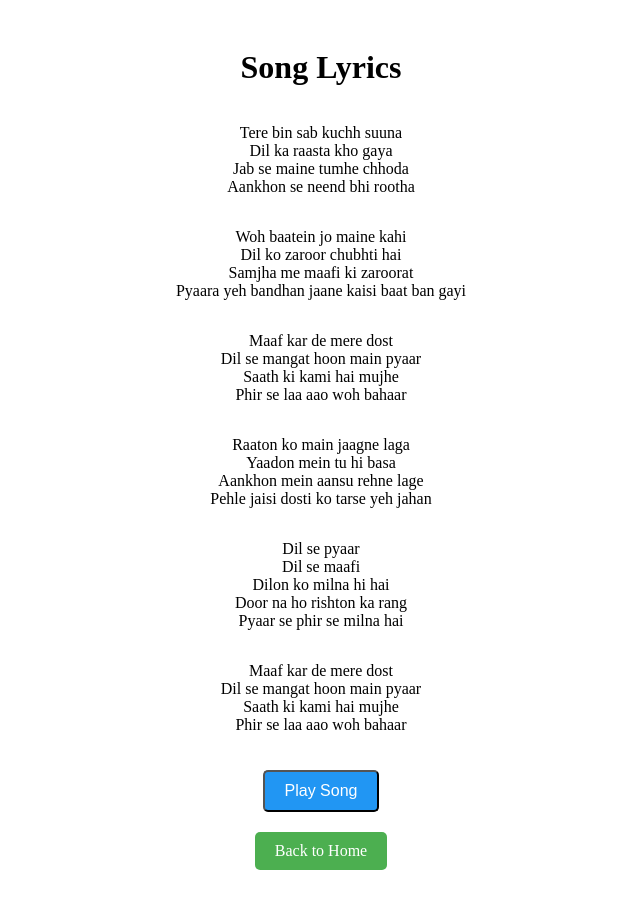
After one commit to lakshayjain99/apology, a Flask app: page /lyrics in a window 1280 px wide. The commit adds this page. Shown: the whole page, without its empty margins (319-959 px from the left). Run offline with Flask 3, Linux system fonts and the light colour scheme.

Commit message:
song lyrics page

```diff
--- a/app.py
+++ b/app.py
@@ -34,6 +34,10 @@ def index():
 @app.route('/context')
 def context():
     return render_template('context.html')
+
+@app.route('/lyrics')
+def lyrics():
+    return render_template('lyrics.html')
 
 @app.route('/play/<song_name>', methods=['POST'])
 def play(song_name):
--- a/templates/context.html
+++ b/templates/context.html
@@ -25,6 +25,10 @@
         color: white;
         margin-top: 20px;
     }
+    .play-button {
+        background-color: #2196F3;
+        margin-top: 20px;
+    }
 </style>
 </head>
 <body>
@@ -36,6 +40,7 @@
         I created this website to express how truly sorry I am for the things I've said. I hope you can find it in your heart to forgive me.
     </p>
     <a class="button" href="/">OK</a>
+    <a class="button play-button" id="playButton" href="/lyrics">Play Song</a>
 </div>
 
 </body>
--- /dev/null
+++ b/templates/lyrics.html
@@ -0,0 +1,99 @@
+<!DOCTYPE html>
+<html lang="en">
+<head>
+<meta charset="UTF-8">
+<meta name="viewport" content="width=device-width, initial-scale=1.0">
+<title>Lyrics Page</title>
+<style>
+    .container {
+        display: flex;
+        justify-content: center;
+        align-items: center;
+        flex-direction: column;
+        min-height: 100vh;
+        padding: 20px;
+        text-align: center;
+    }
+    .button {
+        display: inline-block;
+        padding: 10px 20px;
+        font-size: 16px;
+        cursor: pointer;
+        border-radius: 5px;
+        text-decoration: none;
+        background-color: #4CAF50;
+        color: white;
+        margin-top: 20px;
+    }
+    .play-button {
+        background-color: #2196F3;
+        margin-top: 20px;
+    }
+</style>
+</head>
+<body>
+
+<div class="container">
+    <h1>Song Lyrics</h1>
+    <p>
+Tere bin sab kuchh suuna <br>
+Dil ka raasta kho gaya <br>
+Jab se maine tumhe chhoda <br>
+Aankhon se neend bhi rootha <br>
+</p>
+<p>
+Woh baatein jo maine kahi <br>
+Dil ko zaroor chubhti hai <br>
+Samjha me maafi ki zaroorat <br>
+Pyaara yeh bandhan jaane kaisi baat ban gayi <br>
+</p>
+<p>
+Maaf kar de mere dost <br>
+Dil se mangat hoon main pyaar <br>
+Saath ki kami hai mujhe <br>
+Phir se laa aao woh bahaar <br>
+</p>
+<p>
+Raaton ko main jaagne laga <br>
+Yaadon mein tu hi basa <br>
+Aankhon mein aansu rehne lage<br>
+Pehle jaisi dosti ko tarse yeh jahan<br>
+</p>
+<p>
+Dil se pyaar<br>
+Dil se maafi<br>
+Dilon ko milna hi hai<br>
+Door na ho rishton ka rang<br>
+Pyaar se phir se milna hai<br>
+</p>
+<p>
+Maaf kar de mere dost<br>
+Dil se mangat hoon main pyaar<br>
+Saath ki kami hai mujhe<br>
+Phir se laa aao woh bahaar<br>
+
+    </p>
+    <button class="button play-button" id="playButton">Play Song</button>
+    <a class="button" href="/">Back to Home</a>
+</div>
+
+<audio id="audioPlayer">
+    <source src="{{ url_for('static', filename='dost_se_maafi.mp3') }}" type="audio/mpeg">
+    Your browser does not support the audio element.
+</audio>
+
+<script>
+    document.getElementById('playButton').addEventListener('click', function() {
+        var audio = document.getElementById('audioPlayer');
+        if (audio.paused) {
+            audio.play();
+            this.textContent = 'Pause Song';
+        } else {
+            audio.pause();
+            this.textContent = 'Play Song';
+        }
+    });
+</script>
+
+</body>
+</html>
```
Also changed, not shown: 1 other file.
